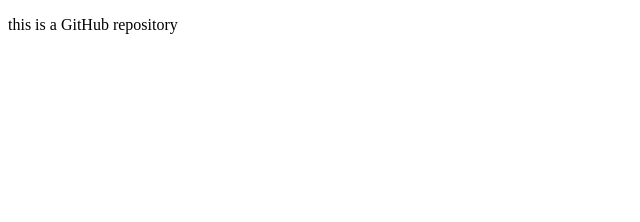
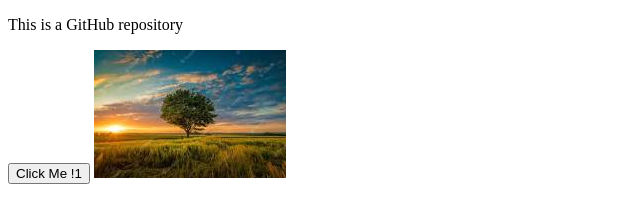
Before and after one commit to Sid-Tauseef/cllg-testing, a plain HTML site: page index.html in a window 1280 px wide. Shown: the whole page, without its empty margins (0-640 px from the left). Drawn offline with Linux system fonts and the light colour scheme.

Commit message:
Image added

```diff
--- a/index.html
+++ b/index.html
@@ -8,8 +8,12 @@
 <body>
     <Div>
         <p>
-            this is a GitHub repository
+            This is a GitHub repository
         </p>
+        <button>
+            Click Me !1
+        </button>
+        <img src="/nature.jpg" alt="">
         <a href="/view.html"></a>
     </Div>
 </body>
```
Also changed, not shown: nature.jpg (added).
